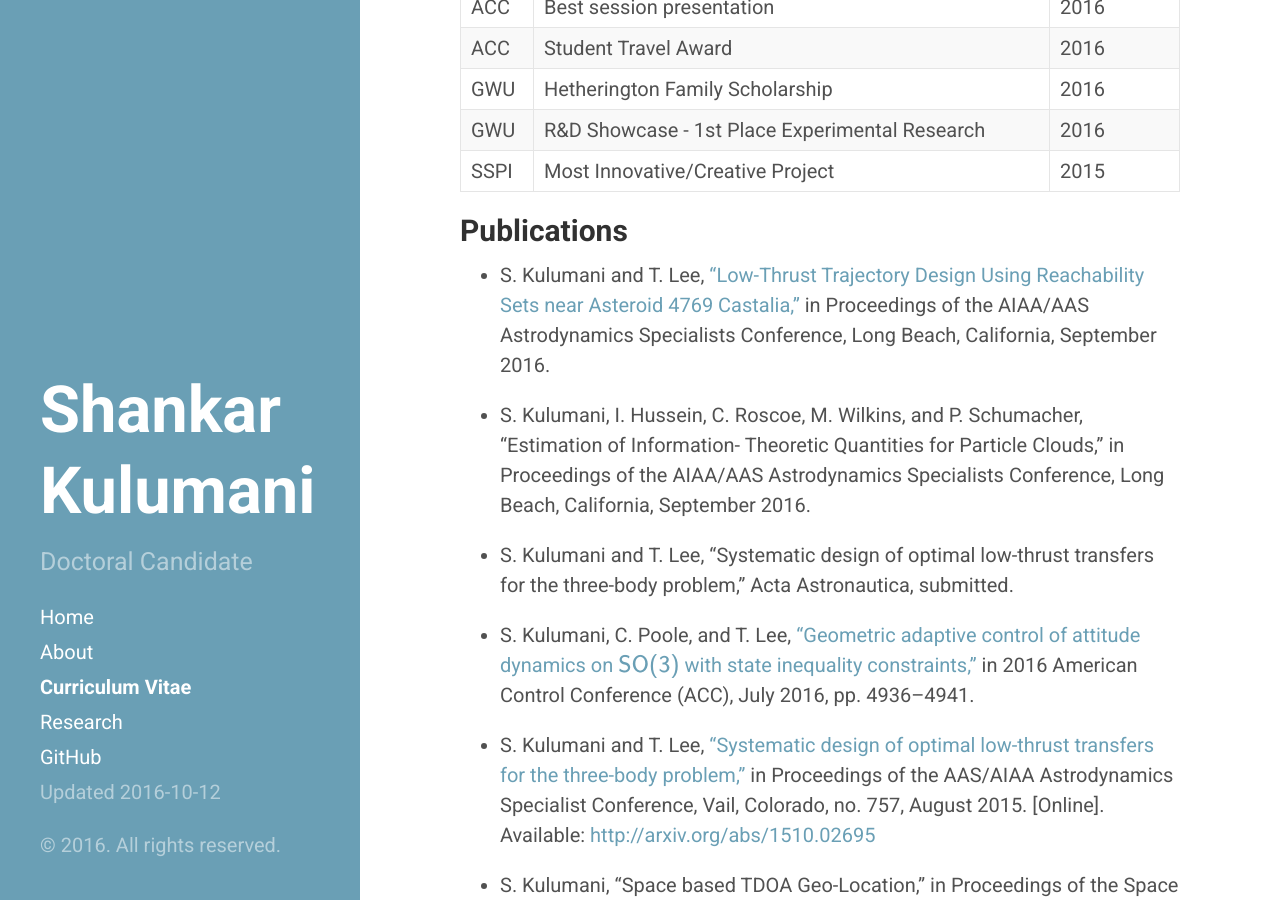
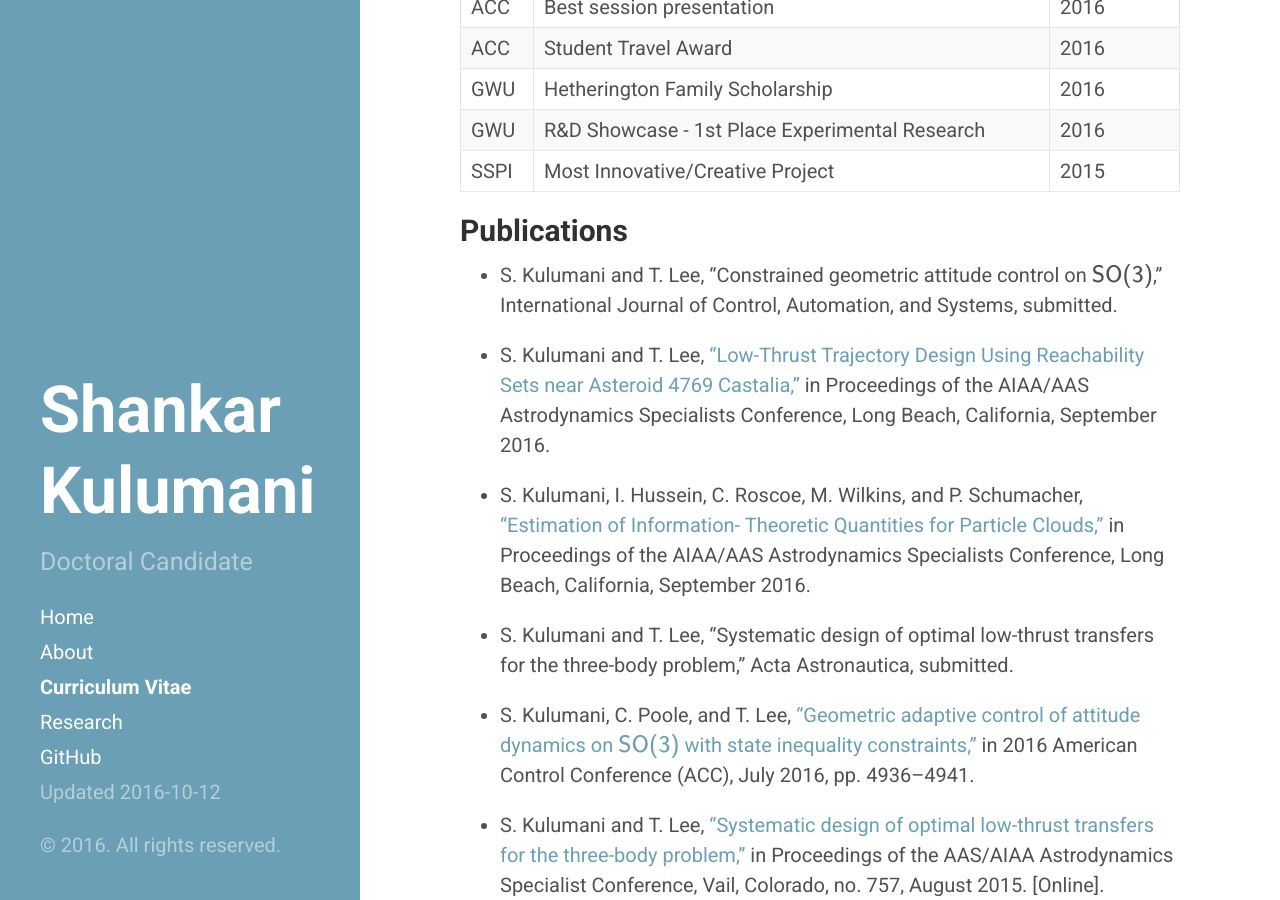
Before and after one commit to skulumani/skulumani.github.io, a Jekyll site: the page built from cv.md, in a window 1280 px wide and 900 px high, scrolled down 733 px. Built offline with Jekyll 4.4.1, drawn with Linux system fonts in a browser that asks for light colours; formulas are drawn with MathJax 3.

Commit message:
Add link to estimation paper post

```diff
--- a/cv.md
+++ b/cv.md
@@ -34,9 +34,11 @@ SSPI | Most Innovative/Creative Project | 2015
 
 ## Publications
 
+* S. Kulumani and T. Lee, “Constrained geometric attitude control on \\( \mathsf{SO(3)} \\),” International Journal of Control, Automation, and Systems, submitted.
+
 * S. Kulumani and T. Lee, [“Low-Thrust Trajectory Design Using Reachability Sets near Asteroid 4769 Castalia,”]({% post_url 2016-08-20-2016AAS %}) in Proceedings of the AIAA/AAS Astrodynamics Specialists Conference, Long Beach, California, September 2016.
 
-* S. Kulumani, I. Hussein, C. Roscoe, M. Wilkins, and P. Schumacher, “Estimation of Information- Theoretic Quantities for Particle Clouds,” in Proceedings of the AIAA/AAS Astrodynamics Specialists Conference, Long Beach, California, September 2016.
+* S. Kulumani, I. Hussein, C. Roscoe, M. Wilkins, and P. Schumacher, [“Estimation of Information- Theoretic Quantities for Particle Clouds,”]({% post_url 2016-10-15-2016AAS-B %}) in Proceedings of the AIAA/AAS Astrodynamics Specialists Conference, Long Beach, California, September 2016.
 
 * S. Kulumani and T. Lee, “Systematic design of optimal low-thrust transfers for the three-body problem,” Acta Astronautica, submitted.
 
```
